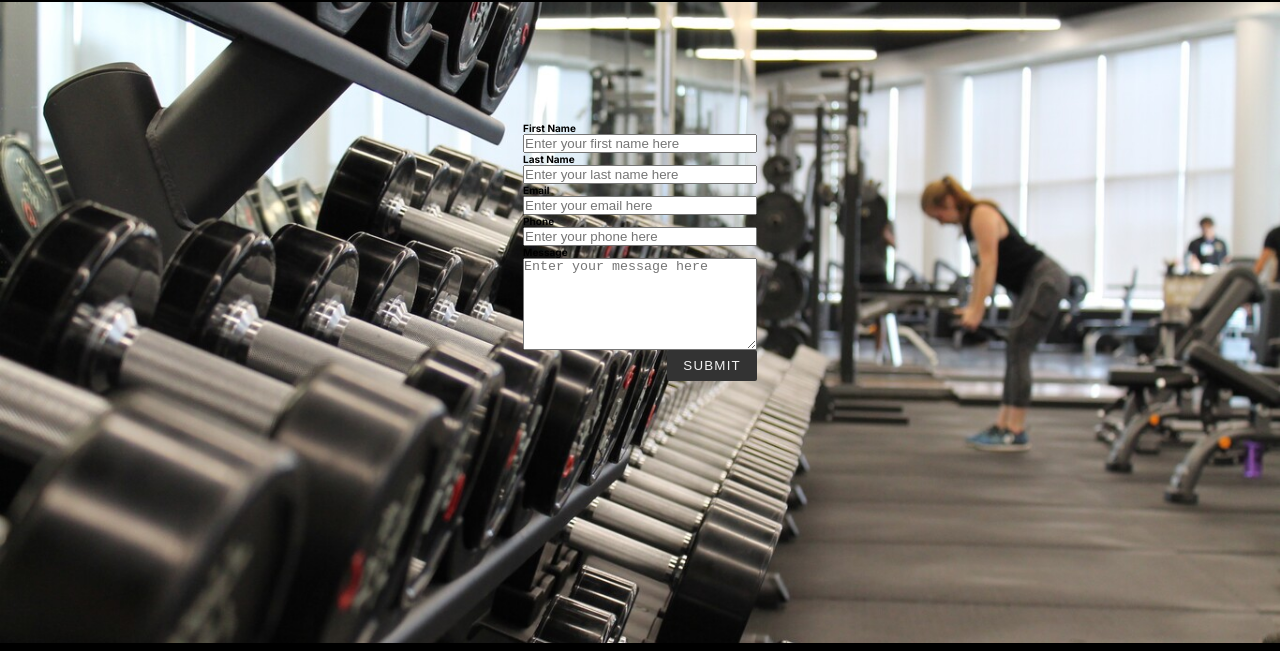
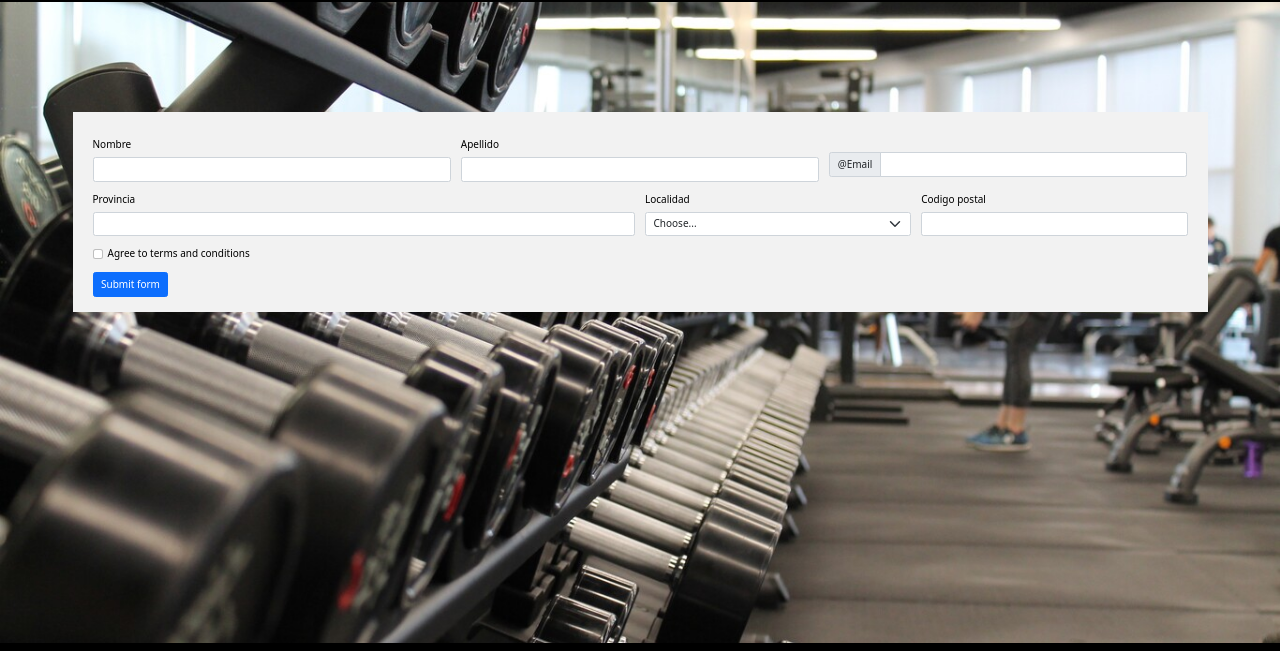
Before and after one commit to FacundoBenjam/Desafiocoder1, a plain HTML site: page Pages/Contacto.html in a window 1280 px wide. Shown: the part 90-741 px from the top of the page. Drawn offline with nearby package versions, Linux system fonts and the light colour scheme.

Commit message:
DesafioBOOTSTRAP

```diff
--- a/Pages/Contacto.html
+++ b/Pages/Contacto.html
@@ -5,6 +5,7 @@
     <meta http-equiv="X-UA-Compatible" content="IE=edge" />
     <meta name="viewport" content="width=device-width, initial-scale=1.0" />
     <title>ABSOLUTGYM</title>
+    <link href="https://cdn.jsdelivr.net/npm/bootstrap@5.1.3/dist/css/bootstrap.min.css" rel="stylesheet" integrity="sha384-1BmE4kWBq78iYhFldvKuhfTAU6auU8tT94WrHftjDbrCEXSU1oBoqyl2QvZ6jIW3" crossorigin="anonymous">
     <link rel="stylesheet" href="../css/estilo.css" />
   </head>
   <body class="imagenfondo1">
@@ -27,46 +28,65 @@
           </ul>
         </nav>
       </header>
-      <main div class="Form">
-        <section class="Form_section">
-            <div class="container">
-                <form>
-                  <ul class="flex-outer">
-                    <li>
-                      <label for="first-name">First Name</label>
-                      <input type="text" id="first-name" placeholder="Enter your first name here">
-                    </li>
-                    <li>
-                      <label for="last-name">Last Name</label>
-                      <input type="text" id="last-name" placeholder="Enter your last name here">
-                    </li>
-                    <li>
-                      <label for="email">Email</label>
-                      <input type="email" id="email" placeholder="Enter your email here">
-                    </li>
-                    <li>
-                      <label for="phone">Phone</label>
-                      <input type="tel" id="phone" placeholder="Enter your phone here">
-                    </li>
-                    <li>
-                      <label for="message">Message</label>
-                      <textarea rows="6" id="message" placeholder="Enter your message here"></textarea>
-                    </li>
-                    <li>
-                      <button type="submit">Submit</button>
-                    </li>
-                  </ul>
-                </form>
+      <main div class="form">
+        <div class="container">
+          <form class="row g-3">
+            <div class="col-md-4">
+              <label for="validationDefault01" class="form-label">Nombre</label>
+              <input type="text" class="form-control" id="validationDefault01" value="" required>
+            </div>
+            <div class="col-md-4">
+              <label for="validationDefault02" class="form-label">Apellido</label>
+              <input type="text" class="form-control" id="validationDefault02" value="" required>
+            </div>
+            <div class="col-md-4">
+              <label for="validationDefaultUsername" class="form-label"></label>
+              <div class="input-group">
+                <span class="input-group-text" id="inputGroupPrepend2">@Email</span>
+                <input type="text" class="form-control" id="validationDefaultUsername"  aria-describedby="inputGroupPrepend2" required>
               </div>
-        </section>
+            </div>
+            <div class="col-md-6">
+              <label for="validationDefault03" class="form-label">Provincia</label>
+              <input type="text" class="form-control" id="validationDefault03" required>
+            </div>
+            <div class="col-md-3">
+              <label for="validationDefault04" class="form-label">Localidad</label>
+              <select class="form-select" id="validationDefault04" required>
+                <option selected disabled value="">Choose...</option>
+                <option>Moreno</option>
+              </select>
+            </div>
+            <div class="col-md-3">
+              <label for="validationDefault05" class="form-label">Codigo postal</label>
+              <input type="text" class="form-control" id="validationDefault05" required>
+            </div>
+            <div class="col-12">
+              <div class="form-check">
+                <input class="form-check-input" type="checkbox" value="" id="invalidCheck2" required>
+                <label class="form-check-label" for="invalidCheck2">
+                  Agree to terms and conditions
+                </label>
+              </div>
+            </div>
+            <div class="col-12">
+              <button class="btn btn-primary" type="submit">Submit form</button>
+            </div>
+          </form>
+        </div>
       </main>
       <footer div class="foot">
         <div>
           <p>TODOS LOS DERECHOS RESERVADOS</p>
         </div>
         <img class="instagram" src="../img/instagram.png" alt="" />
-        <img class="whatsapp" src="../img/580b57fcd9996e24bc43c543.png" alt="" />
+        <img
+          class="whatsapp"
+          src="../img/580b57fcd9996e24bc43c543.png"
+          alt=""
+        />
       </footer>
     </div>
+    <script src="https://cdn.jsdelivr.net/npm/bootstrap@5.1.3/dist/js/bootstrap.bundle.min.js" integrity="sha384-ka7Sk0Gln4gmtz2MlQnikT1wXgYsOg+OMhuP+IlRH9sENBO0LRn5q+8nbTov4+1p" crossorigin="anonymous"></script>
   </body>
 </html>
--- a/css/estilo.css
+++ b/css/estilo.css
@@ -279,3 +279,8 @@ a:hover.menu__link{
 img:hover {
   filter: blur(6px);
 }
+
+div form {
+background-color: #f2f2f2;
+padding: 15px;
+}
```
Also changed, not shown: index.html (+2 -0 lines).
